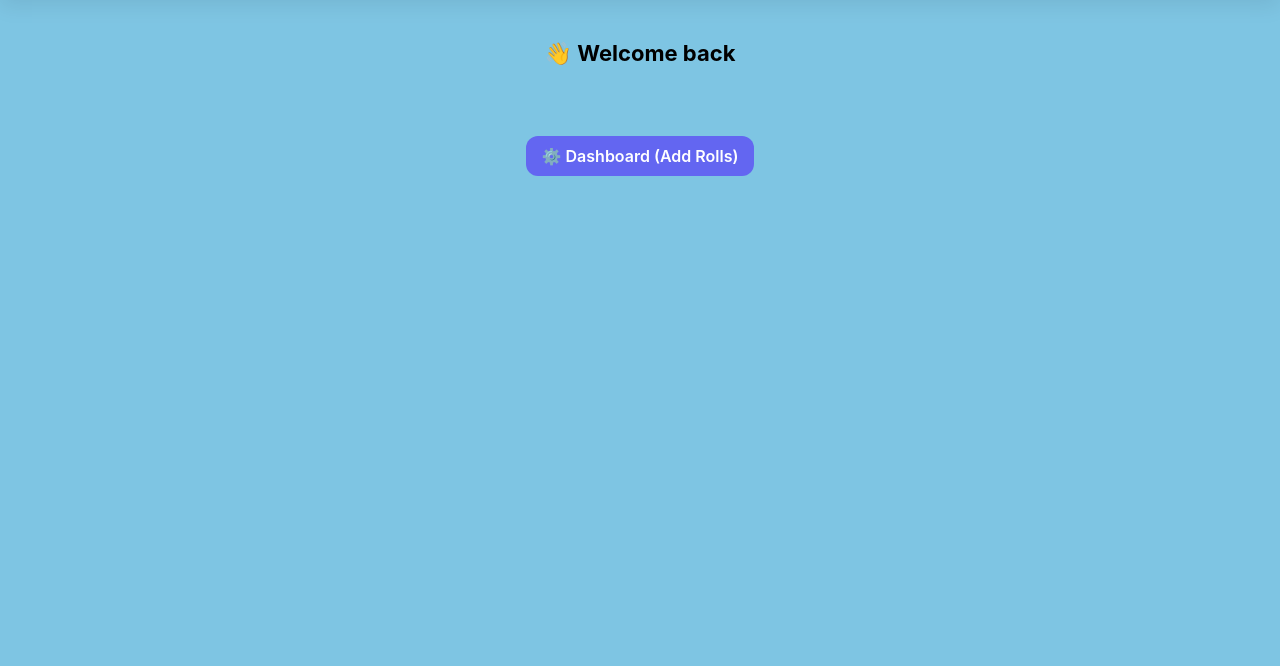
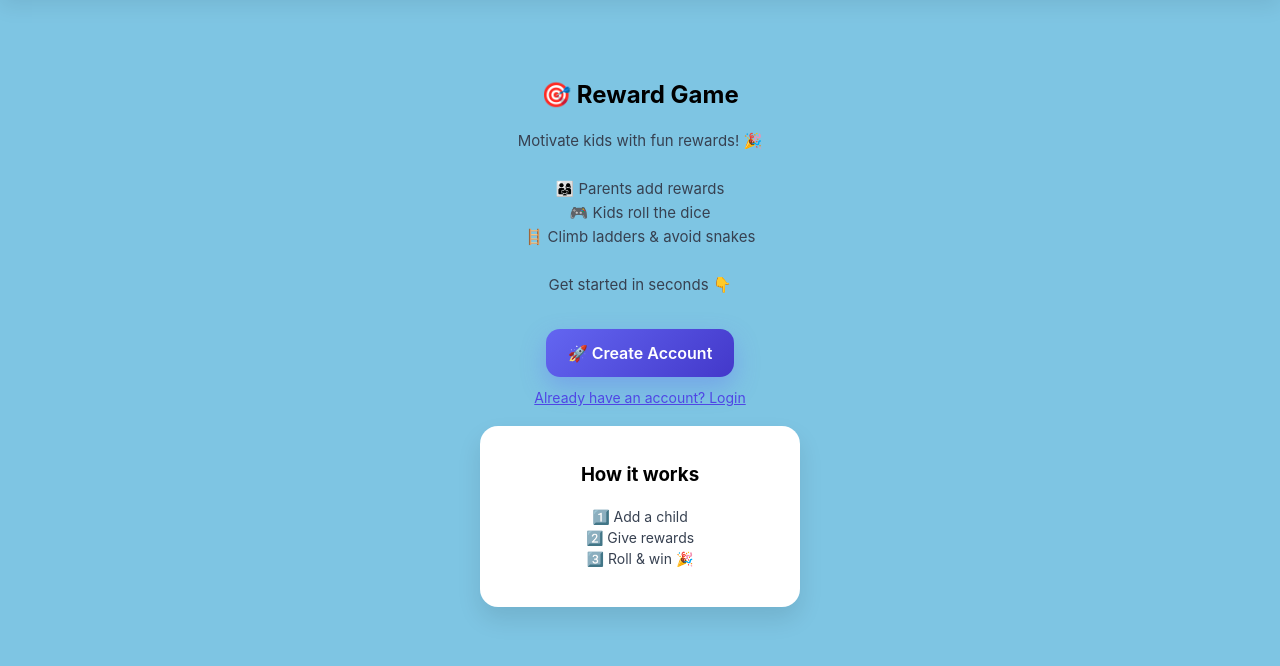
Before and after one commit to KevinCranfield/rewardApp, a Django app: page / in a window 1280 px wide. Shown: the part 93-759 px from the top of the page. Run offline with Django 5.2, Linux system fonts and the light colour scheme.

Commit message:
updated homepage new user

```diff
--- a/game/static/game/css/styles.css
+++ b/game/static/game/css/styles.css
@@ -2116,6 +2116,82 @@ html, body {
 
 
 /* =========================
+   GUEST HOME (ONBOARDING)
+========================= */
+
+.guest-home {
+    text-align: center;
+    padding: 40px 20px;
+}
+
+.guest-home h2 {
+    font-size: 24px;
+    margin-bottom: 10px;
+}
+
+.guest-home p {
+    max-width: 420px;
+    margin: 20px auto;
+    font-size: 15px;
+    line-height: 1.6;
+    color: #374151;
+}
+
+.cta-btn {
+    display: inline-block;
+    margin-top: 12px;
+    padding: 14px 22px;
+
+    background: linear-gradient(135deg,#6366f1,#4338ca);
+    color: white;
+
+    border-radius: 14px;
+    text-decoration: none;
+    font-weight: 600;
+
+    box-shadow: 0 10px 25px rgba(99,102,241,.35);
+
+    transition: all .2s ease;
+}
+
+.cta-btn:hover {
+    transform: translateY(-2px) scale(1.03);
+}
+
+.cta-secondary {
+    display: block;
+    margin-top: 12px;
+    font-size: 14px;
+    color: #4f46e5;
+}
+
+.cta-secondary:hover {
+    text-decoration: underline;
+}
+
+/* HOW IT WORKS CARD */
+.onboard-card {
+    background: white;
+    padding: 18px;
+    border-radius: 18px;
+
+    margin: 20px auto;
+    max-width: 320px;
+
+    box-shadow: 0 12px 25px rgba(0,0,0,.1);
+}
+
+.onboard-card h3 {
+    margin-bottom: 10px;
+}
+
+.onboard-card p {
+    font-size: 14px;
+    line-height: 1.5;
+}
+
+
+/* =========================
    TOAST (BONUS NOTIFICATION)
 ========================= */
 
--- a/game/templates/game/home.html
+++ b/game/templates/game/home.html
@@ -5,9 +5,11 @@
 
 <div class="container home-screen">
 
+{% if request.user.is_authenticated %}
+
     <!-- WELCOME -->
     <div class="welcome">
-        <h2 class="welcome-title">👋 Welcome back {{ request.user.username }}</h2>
+        <h2 class="welcome-title">👋 Welcome back{% if request.user.username %} {{ request.user.username }}{% endif %}</h2>
     </div>
 
     <!-- GAME LIST -->
@@ -36,6 +38,41 @@
         <a href="/dashboard/" class="action-btn">⚙️ Dashboard (Add Rolls)</a>
     </div>
 
+    </div>
+
+{% else %}
+
+<div class="guest-home">
+
+    <h2>🎯 Reward Game</h2>
+
+    <p>
+        Motivate kids with fun rewards! 🎉<br><br>
+        👨‍👩‍👧 Parents add rewards<br>
+        🎮 Kids roll the dice<br>
+        🪜 Climb ladders & avoid snakes<br><br>
+        Get started in seconds 👇
+    </p>
+
+    <a href="/signup/" class="cta-btn">
+        🚀 Create Account
+    </a>
+
+    <a href="/login/" class="cta-secondary">
+        Already have an account? Login
+    </a>
+
+    <div class="onboard-card">
+        <h3>How it works</h3>
+        <p>
+            1️⃣ Add a child<br>
+            2️⃣ Give rewards<br>
+            3️⃣ Roll & win 🎉
+        </p>
+    </div>
+
 </div>
 
+{% endif %}
+
 {% endblock %}
```
